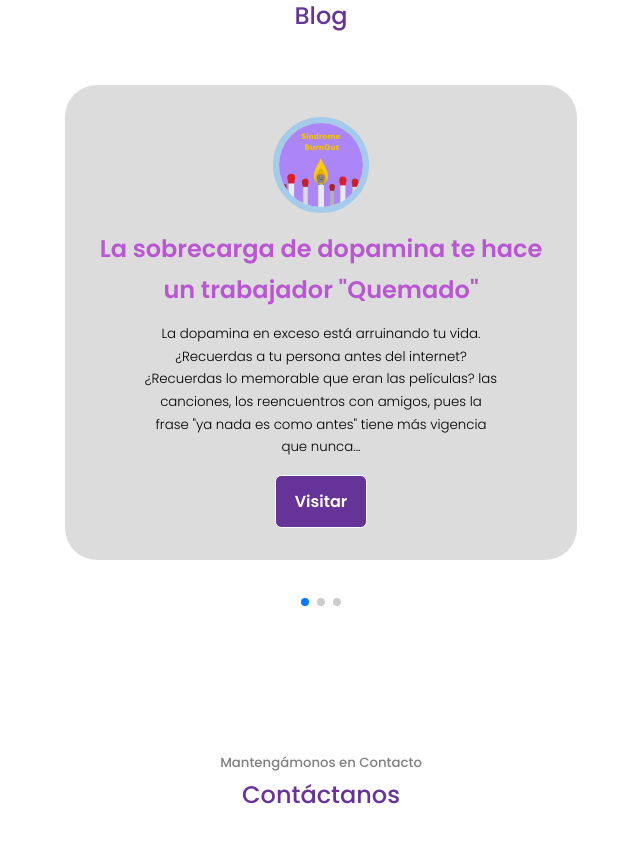
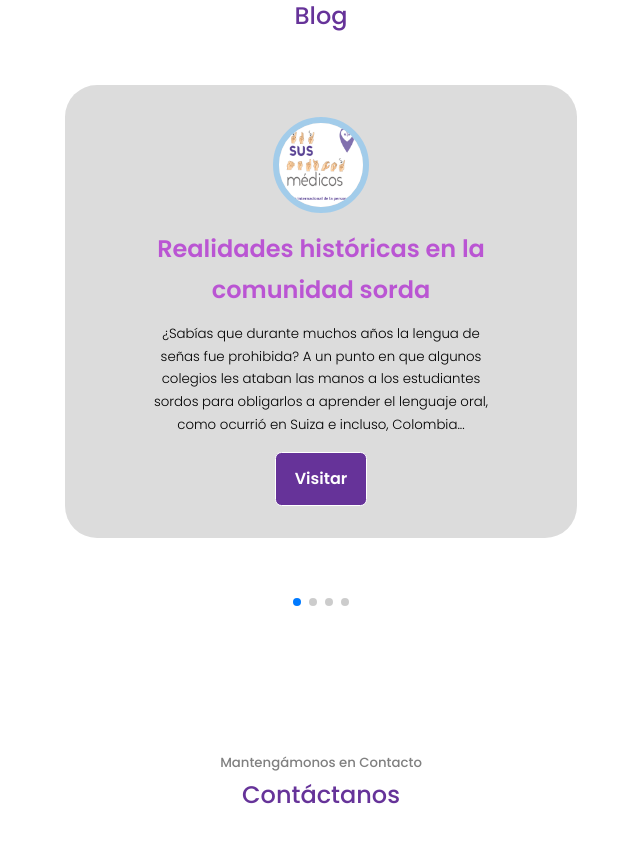
Before and after one commit to tonnyquintero/sus-medicos-page, a Next.js app: page / in a window 1280 px wide. Shown: the part 3240-4102 px from the top of the page, without its empty margins (319-959 px from the left). Built offline with nearby package versions, Linux system fonts and the light colour scheme.

Commit message:
new entry LSC

```diff
--- a/components/testimonials/Testimonials.jsx
+++ b/components/testimonials/Testimonials.jsx
@@ -3,6 +3,7 @@ import Image from 'next/image';
 import BurnOut from '../../assets/BurnOutWeb.png'
 import explorer from '../../assets/round logo.png';
 import discapacidad from '../../assets/discapacidad.png';
+import lsv from '../../assets/lsv.png'
 import styles from '../../styles/testimonials.module.css';
 
 // import Swiper core and required modules
@@ -16,6 +17,12 @@ import 'swiper/css/pagination';
 
 
 const data = [
+  {
+    image: lsv,
+    title: 'Realidades históricas en la comunidad sorda',
+    review: '¿Sabías que durante muchos años la lengua de señas fue prohibida? A un punto en que algunos colegios les ataban las manos a los estudiantes sordos para obligarlos a aprender el lenguaje oral, como ocurrió en Suiza e incluso, Colombia...',
+    link: 'https://sus-medicos.blogspot.com/2022/09/realidades-historicas-en-la-comunidad.html'
+  },
   {
     image: BurnOut,
     title: 'La sobrecarga de dopamina te hace un trabajador "Quemado"',
```
Also changed, not shown: assets/lsv.png (added).
